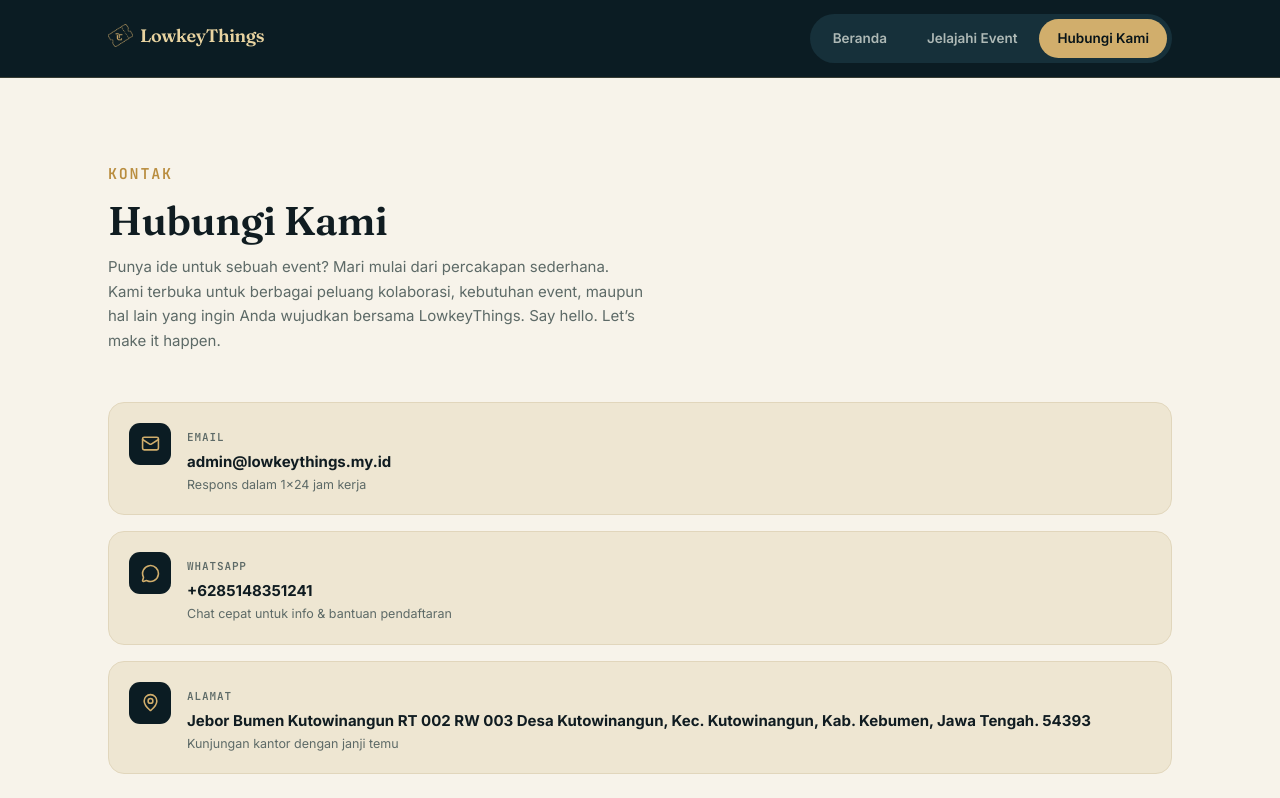
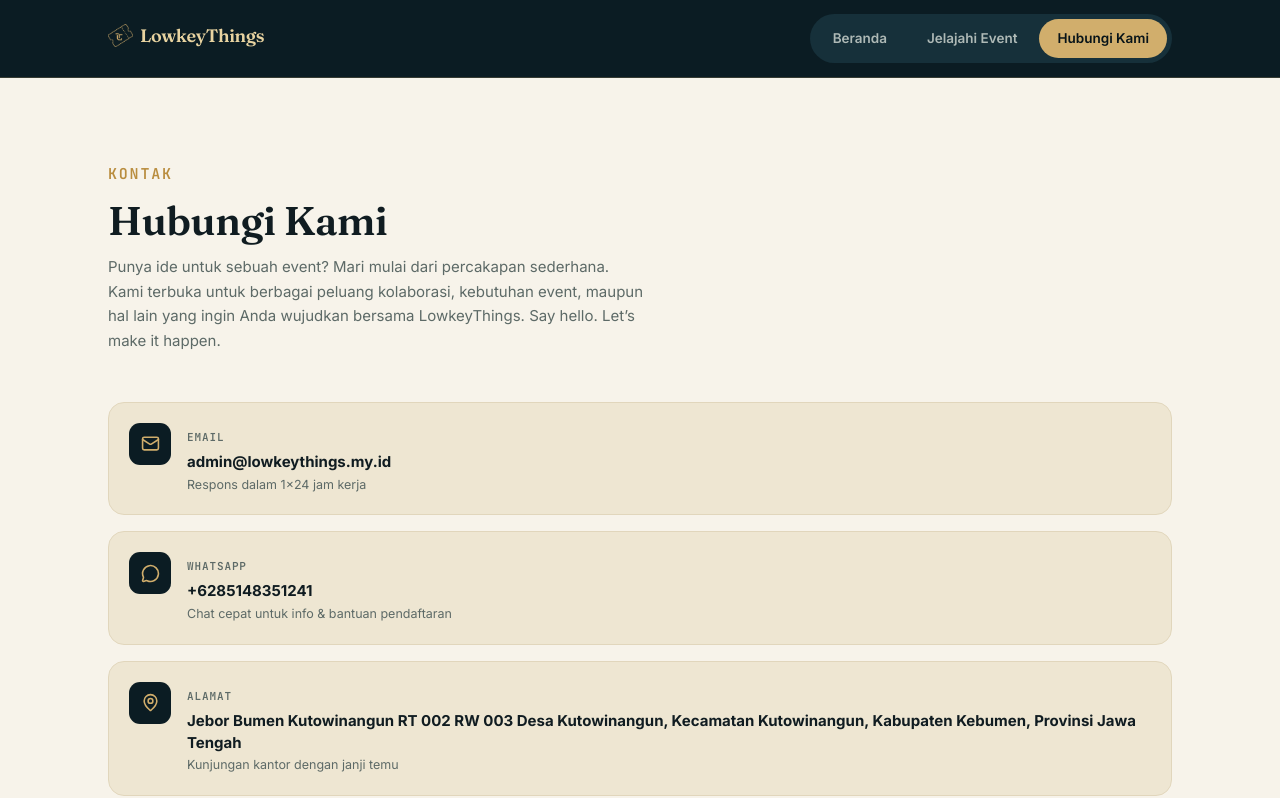
Before and after one commit to moeda-team/racehub-fe-service, a Next.js app: page /hubungi-kami in a window 1280 px wide. Shown: the top 798 px of the page. Built offline with nearby package versions, Linux system fonts and the light colour scheme.

Commit message:
fix: update address formatting for clarity in ContactPage

```diff
--- a/app/(marketplace)/hubungi-kami/page.tsx
+++ b/app/(marketplace)/hubungi-kami/page.tsx
@@ -3,7 +3,7 @@
 
 const supportEmail = "admin@lowkeythings.my.id";
 const address =
-  "Jebor Bumen Kutowinangun RT 002 RW 003 Desa Kutowinangun, Kec. Kutowinangun, Kab. Kebumen, Jawa Tengah. 54393";
+  "Jebor Bumen Kutowinangun RT 002 RW 003 Desa Kutowinangun, Kecamatan Kutowinangun, Kabupaten Kebumen, Provinsi Jawa Tengah";
 
 export default function ContactPage() {
   return (
```
